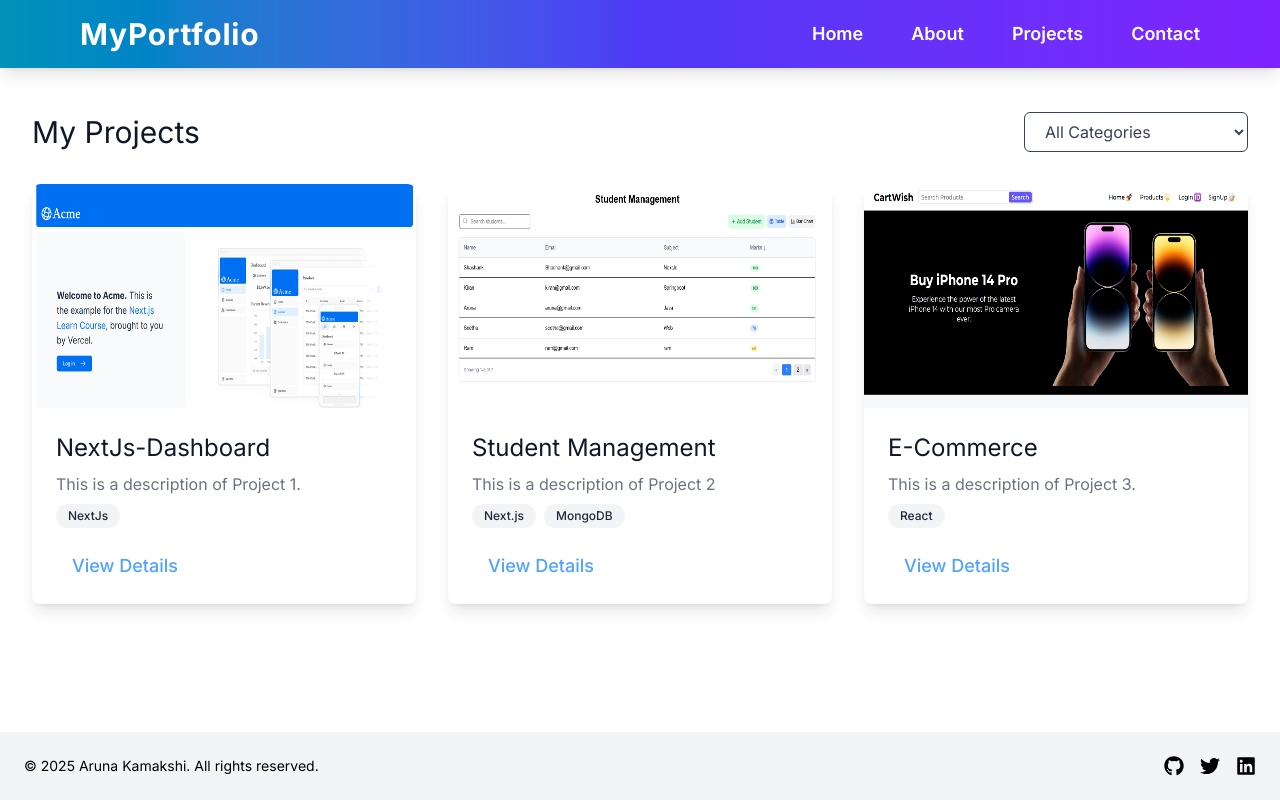
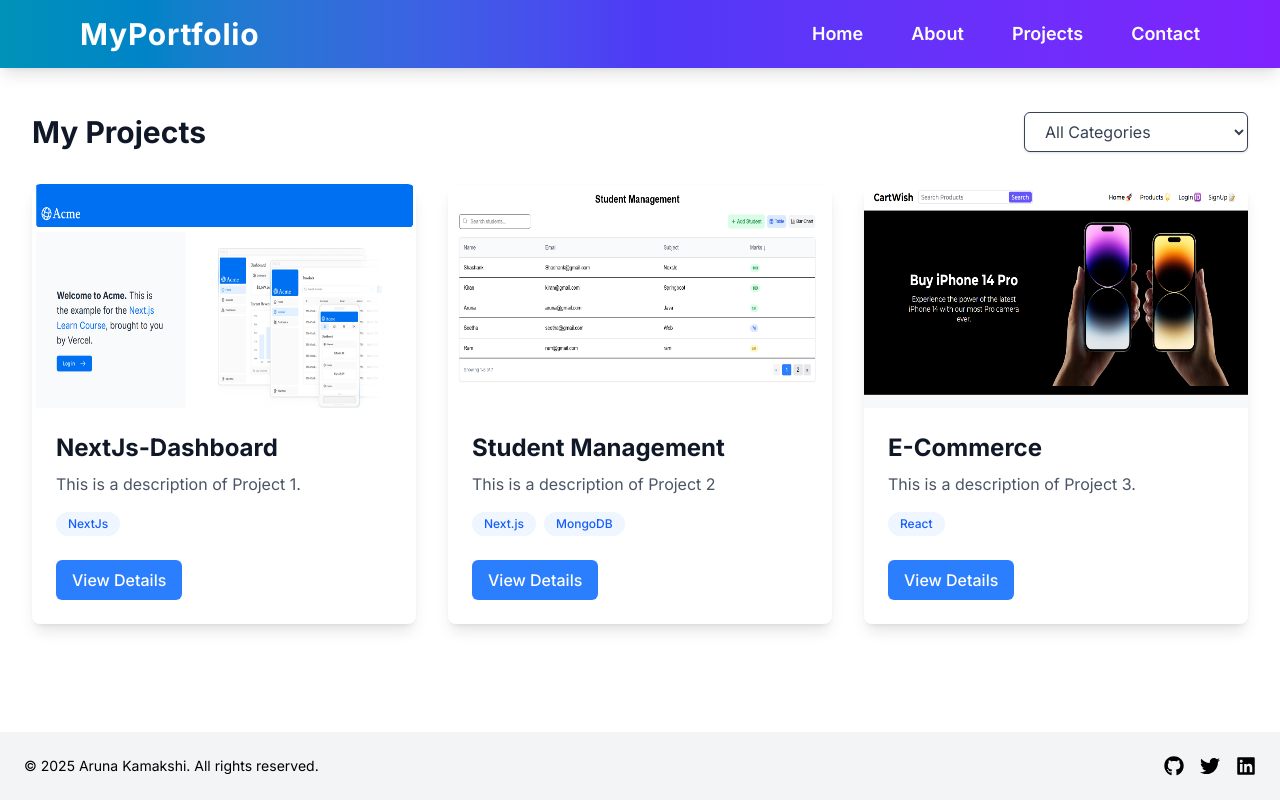
Before and after one commit to Kamakshi-Aruna/NextJs-Personal-Portfolio, a Next.js app: page /projects in a window 1280 px wide. Built offline with nearby package versions, Linux system fonts and the light colour scheme.

Commit message:
Updated the code

```diff
--- a/src/app/page.tsx
+++ b/src/app/page.tsx
@@ -143,6 +143,7 @@
                     </div>
                 </div>
             </motion.section>
+
             {/*Featured Projects*/}
             <motion.section
                 className="mt-16 px-4 text-left max-w-2xl mx-auto"
@@ -153,16 +154,18 @@
                 <h2 className="text-xl font-semibold mb-6 sm:text-2xl text-center">Featured Projects</h2>
                 <div className="grid gap-6 sm:grid-cols-2">
                     {projects.map((project, index) => (
-                        <Link href={project.image} key={index} className="block">
                         <motion.div
+                            key={index}
                             whileHover={{scale: 1.05}}
                             className="p-6 bg-gray-900 text-white shadow-md rounded-lg hover:shadow-xl transition"
                         >
                             <h3 className="text-lg font-semibold">{project.title}</h3>
                             <p className="text-gray-300">{project.description}</p>
-                                <span className="text-blue-400 mt-2 inline-block">Read more →</span>
+                            {/* Navigate to the project details page */}
+                            <Link href={`/projects/${project.id}`} className="text-blue-400 mt-2 inline-block">
+                                Read more →
+                            </Link>
                         </motion.div>
-                        </Link>
                     ))}
                 </div>
             </motion.section>
--- a/src/app/projects/page.tsx
+++ b/src/app/projects/page.tsx
@@ -1,9 +1,10 @@
 "use client"; // Mark this as a Client Component
 
-import {useState} from "react";
+import { useState } from "react";
 import Image from "next/image";
 import Link from "next/link";
-import {projects} from "@/lib/data";
+import { motion } from "framer-motion";
+import { projects } from "@/lib/data";
 
 export default function ProjectsPage() {
     const [selectedCategory, setSelectedCategory] = useState<string | null>(null);
@@ -16,18 +17,63 @@
         ? projects.filter((project) => project.category === selectedCategory)
         : projects;
 
+    // Animation variants
+    const containerVariants = {
+        hidden: { opacity: 0 },
+        visible: {
+            opacity: 1,
+            transition: {
+                staggerChildren: 0.1
+            }
+        }
+    };
+
+    const itemVariants = {
+        hidden: { opacity: 0, y: 30 },
+        visible: {
+            opacity: 1,
+            y: 0,
+            transition: {
+                type: "spring",
+                damping: 12,
+                stiffness: 100
+            }
+        }
+    };
+
     return (
-        <div className="max-w-7xl mx-auto p-8 mt-20">
-
-            <div className="flex justify-between items-center mb-8">
+        <motion.div
+            className="max-w-7xl mx-auto p-8 mt-20"
+            initial={{ opacity: 0 }}
+            animate={{ opacity: 1 }}
+            transition={{ duration: 0.6 }}
+        >
+            <motion.div
+                className="flex flex-col md:flex-row justify-between items-start md:items-center mb-8 space-y-4 md:space-y-0"
+                initial={{ opacity: 0, y: -20 }}
+                animate={{ opacity: 1, y: 0 }}
+                transition={{ duration: 0.5, delay: 0.2 }}
+            >
                 {/* Page Title */}
-                <h1 className="text-3xl text-gray-900">My Projects</h1>
+                <motion.h1
+                    className="text-3xl font-bold text-gray-900"
+                    initial={{ opacity: 0, x: -20 }}
+                    animate={{ opacity: 1, x: 0 }}
+                    transition={{ duration: 0.5, delay: 0.3 }}
+                >
+                    My Projects
+                </motion.h1>
 
                 {/* Filter Dropdown */}
+                <motion.div
+                    initial={{ opacity: 0, x: 20 }}
+                    animate={{ opacity: 1, x: 0 }}
+                    transition={{ duration: 0.5, delay: 0.4 }}
+                >
                     <select
                         id="category"
                         onChange={(e) => setSelectedCategory(e.target.value || null)}
-                    className="px-4 py-2 border rounded-md text-gray-700 focus:outline-none focus:ring-2 focus:ring-blue-500 transition"
+                        className="px-4 py-2 border rounded-md text-gray-700 focus:outline-none focus:ring-2 focus:ring-blue-500 transition bg-white shadow-sm"
                     >
                         <option value="">All Categories</option>
                         {categories.map((category) => (
@@ -36,18 +82,33 @@
                             </option>
                         ))}
                     </select>
-            </div>
-
+                </motion.div>
+            </motion.div>
 
             {/* Projects Grid */}
-            <div className="grid grid-cols-1 sm:grid-cols-2 lg:grid-cols-3 gap-8">
-                {filteredProjects.map((project) => (
-                    <div
+            <motion.div
+                className="grid grid-cols-1 sm:grid-cols-2 lg:grid-cols-3 gap-8"
+                variants={containerVariants}
+                initial="hidden"
+                animate="visible"
+            >
+                {filteredProjects.map((project, index) => (
+                    <motion.div
                         key={project.id}
-                        className="bg-white shadow-lg rounded-lg overflow-hidden transition-transform transform hover:scale-105 hover:shadow-2xl"
+                        variants={itemVariants}
+                        layout
+                        className="bg-white shadow-lg rounded-lg overflow-hidden hover:shadow-2xl transition-all duration-300"
+                        whileHover={{
+                            y: -5,
+                            transition: { duration: 0.2 }
+                        }}
                     >
                         {/* Project Image */}
-                        <div className="relative w-full h-56">
+                        <motion.div
+                            className="relative w-full h-56 overflow-hidden"
+                            whileHover={{ scale: 1.05 }}
+                            transition={{ duration: 0.3 }}
+                        >
                             <Image
                                 src={project.image}
                                 alt={project.title}
@@ -56,36 +117,81 @@
                                 objectFit="cover"
                                 className="rounded-t-lg w-full h-full"
                             />
-                        </div>
-
+                            <motion.div
+                                className="absolute inset-0 bg-gradient-to-t from-black/50 to-transparent opacity-0 hover:opacity-100 transition-opacity duration-300"
+                                initial={{ opacity: 0 }}
+                                whileHover={{ opacity: 1 }}
+                            />
+                        </motion.div>
 
                         {/* Project Content */}
                         <div className="p-6">
-                            <h2 className="text-2xl text-gray-900">{project.title}</h2>
-                            <p className="mt-2 text-gray-500">{project.description}</p>
+                            <motion.h2
+                                className="text-2xl font-bold text-gray-900"
+                                initial={{ opacity: 0 }}
+                                animate={{ opacity: 1 }}
+                                transition={{ delay: 0.2 + index * 0.05 }}
+                            >
+                                {project.title}
+                            </motion.h2>
+                            <motion.p
+                                className="mt-2 text-gray-600"
+                                initial={{ opacity: 0 }}
+                                animate={{ opacity: 1 }}
+                                transition={{ delay: 0.3 + index * 0.05 }}
+                            >
+                                {project.description}
+                            </motion.p>
 
                             {/* Technologies with improved tags */}
-                            <div className="mb-4 flex flex-wrap gap-2">
-                                {project.technologies.map((tech) => (
-                                    <span
+                            <motion.div
+                                className="my-4 flex flex-wrap gap-2"
+                                initial={{ opacity: 0 }}
+                                animate={{ opacity: 1 }}
+                                transition={{ delay: 0.4 + index * 0.05 }}
+                            >
+                                {project.technologies.map((tech, techIndex) => (
+                                    <motion.span
                                         key={tech}
-                                        className="px-3 py-1 mt-2 bg-gray-100 text-gray-800 text-xs font-medium rounded-full"
-                                    >{tech}
-                                    </span>
+                                        className="px-3 py-1 bg-blue-50 text-blue-600 text-xs font-medium rounded-full"
+                                        initial={{ opacity: 0, scale: 0.8 }}
+                                        animate={{ opacity: 1, scale: 1 }}
+                                        transition={{ delay: 0.5 + (index * 0.05) + (techIndex * 0.03) }}
+                                        whileHover={{ scale: 1.1, backgroundColor: "#dbeafe" }}
+                                    >
+                                        {tech}
+                                    </motion.span>
                                 ))}
-                            </div>
+                            </motion.div>
 
                             {/* View Details Button */}
+                            <motion.div
+                                whileHover={{ scale: 1.05 }}
+                                whileTap={{ scale: 0.95 }}
+                            >
                                 <Link
                                     href={`/projects/${project.id}`}
-                                className="mt-2 inline-block px-4 text-blue-400 text-lg font-medium hover:scale-105 hover:underline"
+                                    className="mt-2 inline-block px-4 py-2 bg-blue-500 text-white rounded-md font-medium hover:bg-blue-600 transition-colors"
                                 >
                                     View Details
                                 </Link>
+                            </motion.div>
                         </div>
-                    </div>
+                    </motion.div>
                 ))}
-            </div>
-        </div>
+            </motion.div>
+
+            {/* No projects found message */}
+            {filteredProjects.length === 0 && (
+                <motion.div
+                    className="text-center py-10"
+                    initial={{ opacity: 0 }}
+                    animate={{ opacity: 1 }}
+                    transition={{ delay: 0.3 }}
+                >
+                    <p className="text-gray-500 text-lg">No projects found in this category.</p>
+                </motion.div>
+            )}
+        </motion.div>
     );
 }
```
Lines whose indentation alone changed are shown as unchanged.
